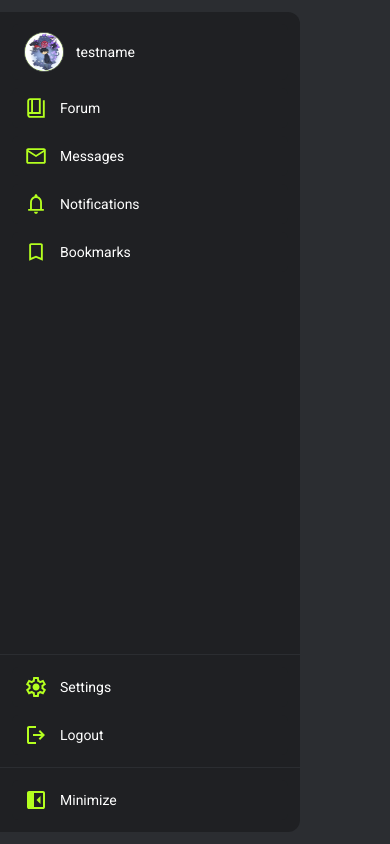
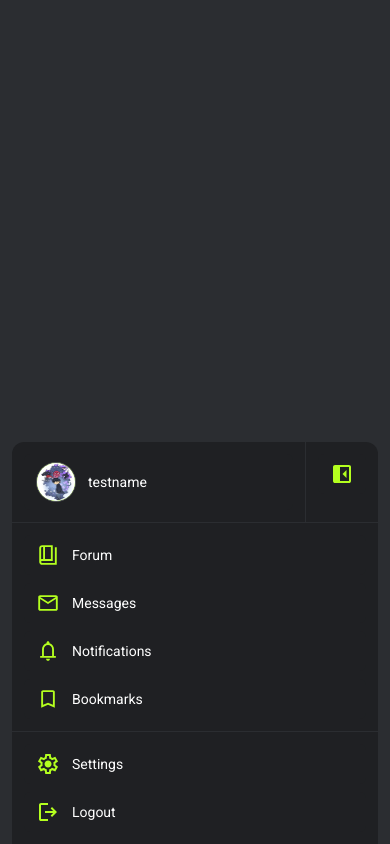
Before and after one commit to Vertuushka/webb_forum, a Django app: page /base/ in a window 390 px wide. Run offline with Django 4.2, Linux system fonts and the light colour scheme; a user stored in the database is signed in; data comes from the database, SQL or seed files in the repository; both versions use the stored data as it was after the commit.

Commit message:
dont judge my solutions

```diff
--- a/forumprj/base/static/style.css
+++ b/forumprj/base/static/style.css
@@ -30,7 +30,7 @@ body {
     background-color: var(--bg);
 
     display: grid;
-    grid-template-columns: minmax(max-content, 300px) 1fr;
+    grid-template-columns: minmax(64px, 300px) minmax(256px , 1fr);
     gap: 12px;
 }
 
@@ -74,7 +74,19 @@ body {
 
 nav {
     height: 100%;
+
+    display: grid;
+    grid-template-columns: 1fr;
+    grid-template-rows: max-content 1fr repeat(2, max-content);
     gap: 1px;
+}
+
+.navBtnContainerProfile {
+    border-radius: 0px 12px 0px 0px;
+}
+
+.navBtnContainerControll {
+    border-radius: 0px 0px 12px 0px;
 }
 
 .navBtnContainer {
@@ -85,14 +97,6 @@ nav {
 
 .mainNavBtnContainer {
     flex-grow: 1;
-}
-
-.navBtnContainer:first-child {
-    border-radius: 0px 12px 0px 0px;
-}
-
-.navBtnContainer:last-child {
-    border-radius: 0px 0px 12px 0px;
 }
 
 .navBtn {
@@ -156,3 +160,52 @@ header {
     padding: 8px 12px;
     border-radius: 8px;
 }
+
+@media only screen and (max-width: 512px) {
+    body {
+        padding: 12px 12px 0px 12px;
+
+        grid-template-columns: minmax(256px, 512px);
+        grid-template-rows: 1fr max-content;
+    }
+
+    nav {
+        bottom: 0px;
+        position: sticky;
+
+        border-radius: 12px 12px 0px 0px;
+        background-color: var(--bg);
+
+        grid-row: 2;
+        grid-template-columns: 1fr max-content;
+        grid-template-rows: max-content 1fr;
+    }
+
+    .navBtnContainerProfile {
+        grid-row: 1;
+        grid-column: 1;
+
+        border-radius: 12px 0px 0px 0px;
+    }
+
+    .mainNavBtnContainer {
+        grid-row: 2;
+        grid-column: 1 /span 2;
+    }
+
+    .navBtnContainerOptions {
+        grid-row: 3;
+        grid-column: 1 /span 2;
+    }
+
+    .navBtnContainerControll {
+        grid-row: 1;
+        grid-column: 2;
+
+        border-radius: 0px 12px 0px 0px;
+    }
+
+    .navBtnContainerControllText {
+        display: none;
+    }
+}
--- a/forumprj/base/templates/base.html
+++ b/forumprj/base/templates/base.html
@@ -19,9 +19,9 @@
     <title>Document</title>
 </head>
 <body>
-    <nav class="container">
+    <nav>
         {% if request.user.is_authenticated %}
-            <div class="container navBtnContainer mainNavBtnContainer">
+            <div class="container navBtnContainer navBtnContainerProfile">
                 <a class="wrapper navBtn" href="">
                     {%  if avatar_path %}
                         <img class="navBtnAvatar" src="{{ avatar_path }}" alt="">
@@ -30,7 +30,9 @@
                     {% endif %}
                     <span class="text">{{ request.user.first_name }}</span>
                 </a>
+            </div>
 
+            <div class="container navBtnContainer mainNavBtnContainer">
                 <a class="wrapper navBtn" href="">
                     <img class="navBtnIcon" src="{% static 'assets/icon_forum.svg' %}" alt="">
                     <span class="text">Forum</span>
@@ -49,7 +51,7 @@
                 </a>
             </div>
 
-            <div class="container navBtnContainer">
+            <div class="container navBtnContainer navBtnContainerOptions">
                 <a class="wrapper navBtn" href="">
                     <img class="navBtnIcon" src="{% static 'assets/icon_settings.svg' %}" alt="">
                     <span class="text">Settings</span>
@@ -72,10 +74,10 @@
             </div>
         {% endif %}
 
-        <div class="container navBtnContainer">
+        <div class="container navBtnContainer navBtnContainerControll">
             <button class="wrapper navBtn">
                 <img class="navBtnIcon" src="{% static 'assets/icon_minimize.svg' %}" alt="">
-                <span class="text">Minimize</span>
+                <span class="text navBtnContainerControllText">Minimize</span>
             </button>
         </div>
     </nav>
```
Also changed, not shown: forumprj/base/static/profile.css (+11 -0 lines), forumprj/db.sqlite3.
